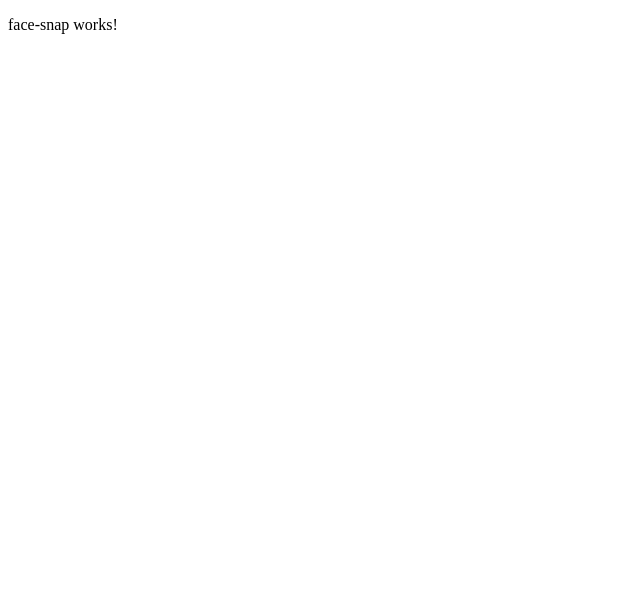
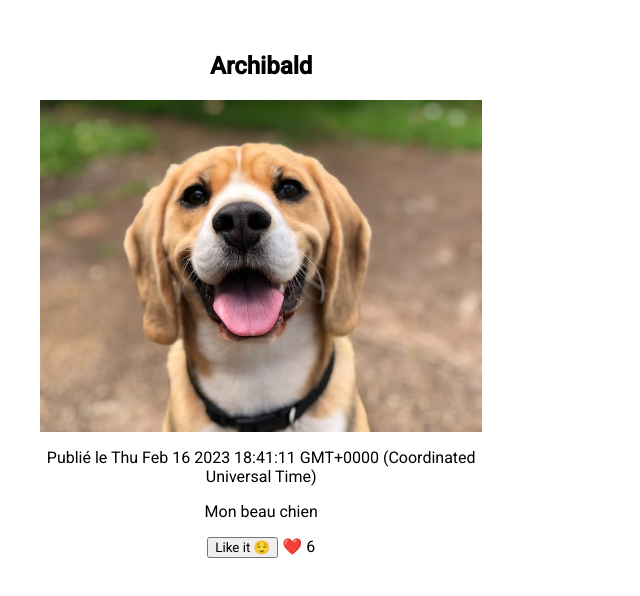
Before and after one commit to CamilleLinan/Test_Angular_FaceSnap, an Angular app: page / in a window 1280 px wide. Shown: the top 596 px of the page, without its empty margins (0-640 px from the left). Built offline with nearby package versions, Linux system fonts and the light colour scheme.

Commit message:
snap card base OK

```diff
--- a/src/app/face-snap/face-snap.component.html
+++ b/src/app/face-snap/face-snap.component.html
@@ -1 +1,12 @@
-<p>face-snap works!</p>
+<div class="snap">
+    <h2 class="snap_title">{{ title }}</h2>
+    <img [src]="imgUrl" [alt]="title" class="snap_img" />
+    <div class="snap_container">
+        <p class="snap_container_content">Publié le {{ createDate  }}</p>
+        <p class="snap_container_content">{{ description }}</p>
+        <p class="snap_container_content">
+            <button (click)="onLike()">{{ buttonText }}</button>
+            ❤️ {{ likes }}
+        </p>
+    </div>
+</div>
--- a/src/app/face-snap/face-snap.component.scss
+++ b/src/app/face-snap/face-snap.component.scss
@@ -0,0 +1,12 @@
+.snap {
+    display: flex;
+    flex-direction: column;
+    align-items: center;
+    width: 35%;
+    margin: 2rem;
+    text-align: center;
+    &_img {
+        width: 100%;
+        object-fit: cover;
+    }
+}
--- a/src/app/face-snap/face-snap.component.ts
+++ b/src/app/face-snap/face-snap.component.ts
@@ -1,10 +1,34 @@
-import { Component } from '@angular/core';
+import { Component, OnInit } from '@angular/core';
 
 @Component({
   selector: 'app-face-snap',
   templateUrl: './face-snap.component.html',
   styleUrls: ['./face-snap.component.scss']
 })
-export class FaceSnapComponent {
+export class FaceSnapComponent implements OnInit {
+  title!: string;
+  description!: string;
+  createDate!: Date;
+  likes!: number;
+  imgUrl!: string;
+  buttonText!: string;
 
+  ngOnInit() {
+    this.title = 'Archibald';
+    this.description = 'Mon beau chien';
+    this.createDate = new Date();
+    this.likes = 6;
+    this.imgUrl = "../../assets/snapface_img1.jpg";
+    this.buttonText = 'Like it 😌'
+  }
+
+  onLike() {
+    if (this.buttonText === 'Like it 😌') {
+      this.likes++;
+      this.buttonText = 'Unlike it 😔';
+    } else {
+      this.likes--;
+      this.buttonText = 'Like it 😌';
+    }
+  }
 }
--- a/src/index.html
+++ b/src/index.html
@@ -6,6 +6,9 @@
   <base href="/">
   <meta name="viewport" content="width=device-width, initial-scale=1">
   <link rel="icon" type="image/x-icon" href="favicon.ico">
+  <link rel="preconnect" href="https://fonts.googleapis.com">
+  <link rel="preconnect" href="https://fonts.gstatic.com" crossorigin>
+  <link href="https://fonts.googleapis.com/css2?family=Roboto:wght@300;400;500&display=swap" rel="stylesheet">
 </head>
 <body>
   <app-root></app-root>
--- a/src/styles.scss
+++ b/src/styles.scss
@@ -1 +1,3 @@
-/* You can add global styles to this file, and also import other style files */
+* {
+    font-family: Roboto, Helvetica, sans-serif;
+}
```
Also changed, not shown: src/assets/snapface_img1.jpg (added).
